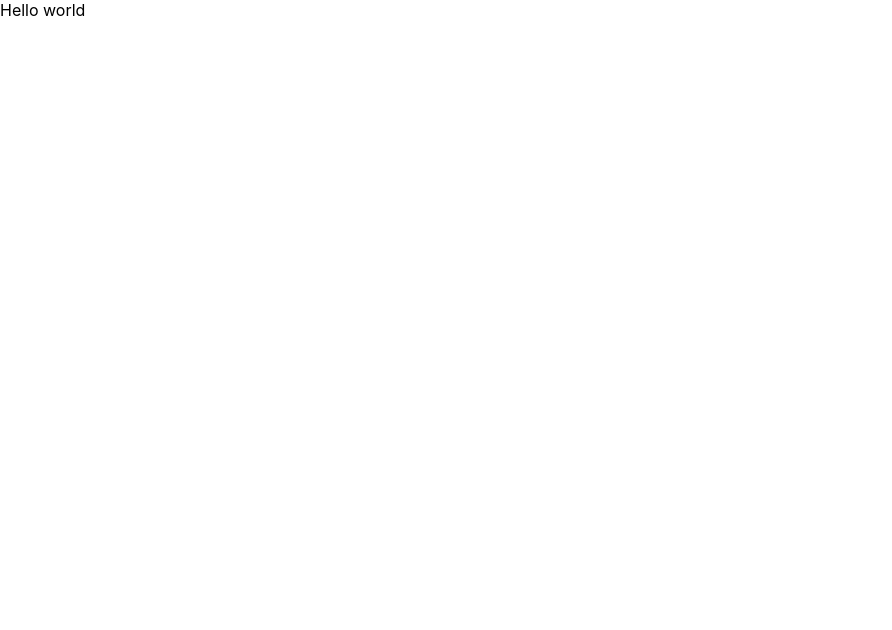
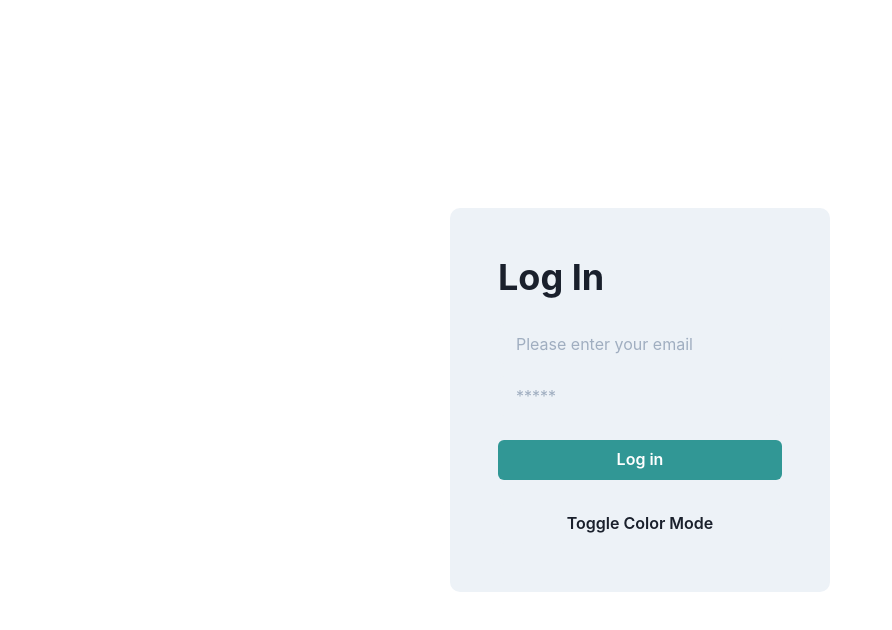
Before and after one commit to fac-23/Exam-grade-boost, a Next.js app: page / in a window 1280 px wide. Shown: the top 630 px of the page, without its empty margins (0-892 px from the left). Built offline with nearby package versions, Linux system fonts and the light colour scheme.

Commit message:
Add chakra UI, create log in page - relates #16

```diff
--- a/package.json
+++ b/package.json
@@ -10,8 +10,12 @@
     "test": "cypress open"
   },
   "dependencies": {
+    "@chakra-ui/react": "^1.8.6",
+    "@emotion/react": "^11.8.2",
+    "@emotion/styled": "^11.8.1",
     "bcryptjs": "^2.4.3",
     "cookies": "^0.8.0",
+    "framer-motion": "^6.2.8",
     "next": "12.1.0",
     "pg": "^8.7.3",
     "react": "17.0.2",
--- a/pages/_app.js
+++ b/pages/_app.js
@@ -1,7 +1,20 @@
-import '../styles/globals.css'
+import "../styles/globals.css";
+import { ChakraProvider } from "@chakra-ui/react";
+import { extendTheme } from "@chakra-ui/react";
+
+const colors = {
+  blue: "#84AEED",
+  purple: "#C8B8FF",
+};
+
+const theme = extendTheme({ colors });
 
 function MyApp({ Component, pageProps }) {
-  return <Component {...pageProps} />
+  return (
+    <ChakraProvider theme={theme}>
+      <Component {...pageProps} />
+    </ChakraProvider>
+  );
 }
 
-export default MyApp
+export default MyApp;
--- a/pages/index.js
+++ b/pages/index.js
@@ -1,9 +1,37 @@
-
+import {
+  Button,
+  Flex,
+  Heading,
+  Input,
+  useColorMode,
+  useColorModeValue,
+} from "@chakra-ui/react";
 
 export default function Home() {
+  const { toggleColorMode } = useColorMode();
+  const formBackground = useColorModeValue("gray.100", "gray.700");
+
   return (
-    <div>
-    Hello world
-    </div>
-  )
+    <Flex height="100vh" alignItems="center" justifyContent="center">
+      <Flex direction="column" background={formBackground} p={12} rounded={10}>
+        <Heading mb={6}>Log In</Heading>
+        <Input
+          placeholder="Please enter your email"
+          variant="filled"
+          mb={3}
+          type="email"
+        ></Input>
+        <Input
+          placeholder="*****"
+          variant="filled"
+          mb={6}
+          type="password"
+        ></Input>
+        <Button mb={6} colorScheme="teal">
+          Log in
+        </Button>
+        <Button onClick={toggleColorMode}>Toggle Color Mode</Button>
+      </Flex>
+    </Flex>
+  );
 }
```
Also changed, not shown: 1 other file (tests, documents, lock files or other folders).
